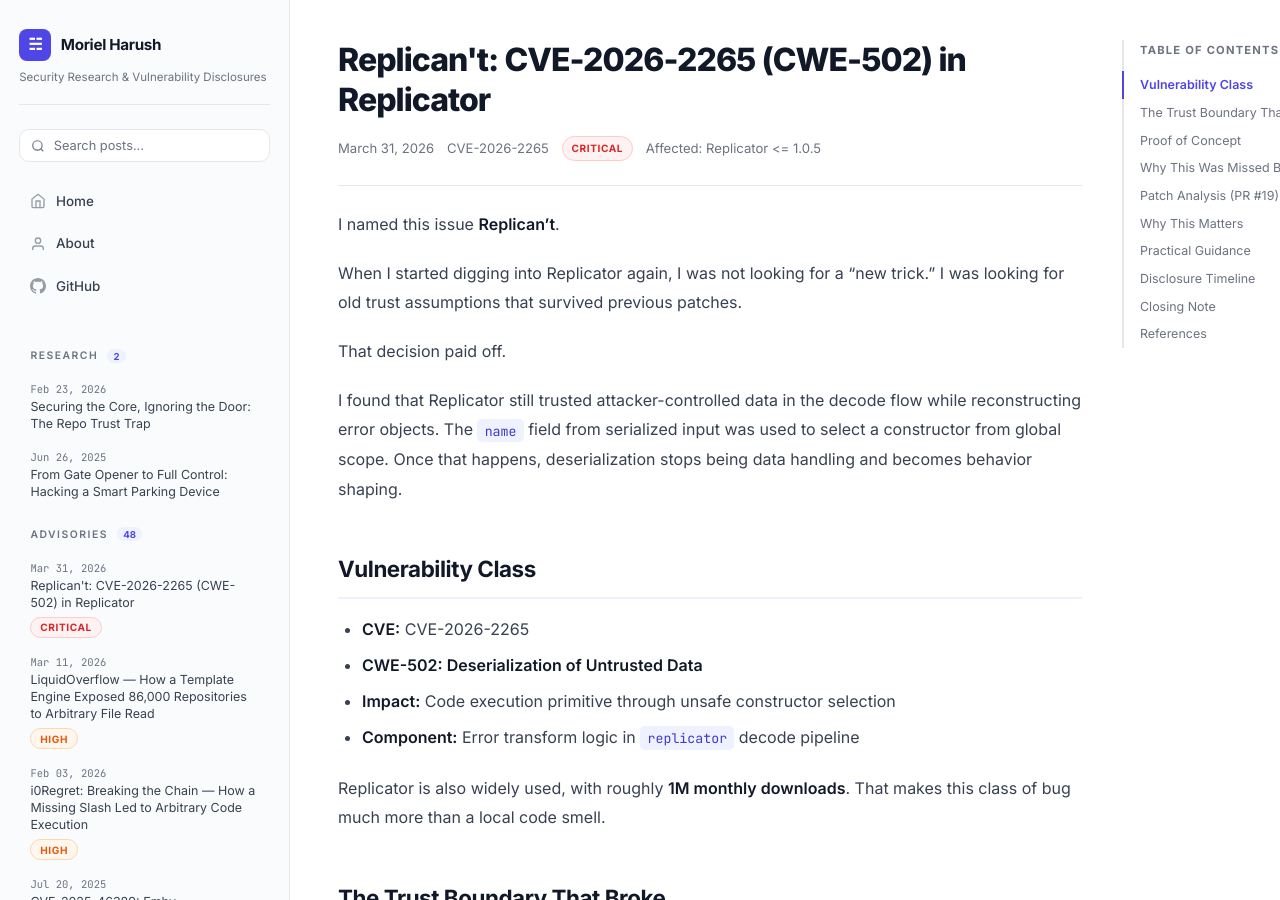
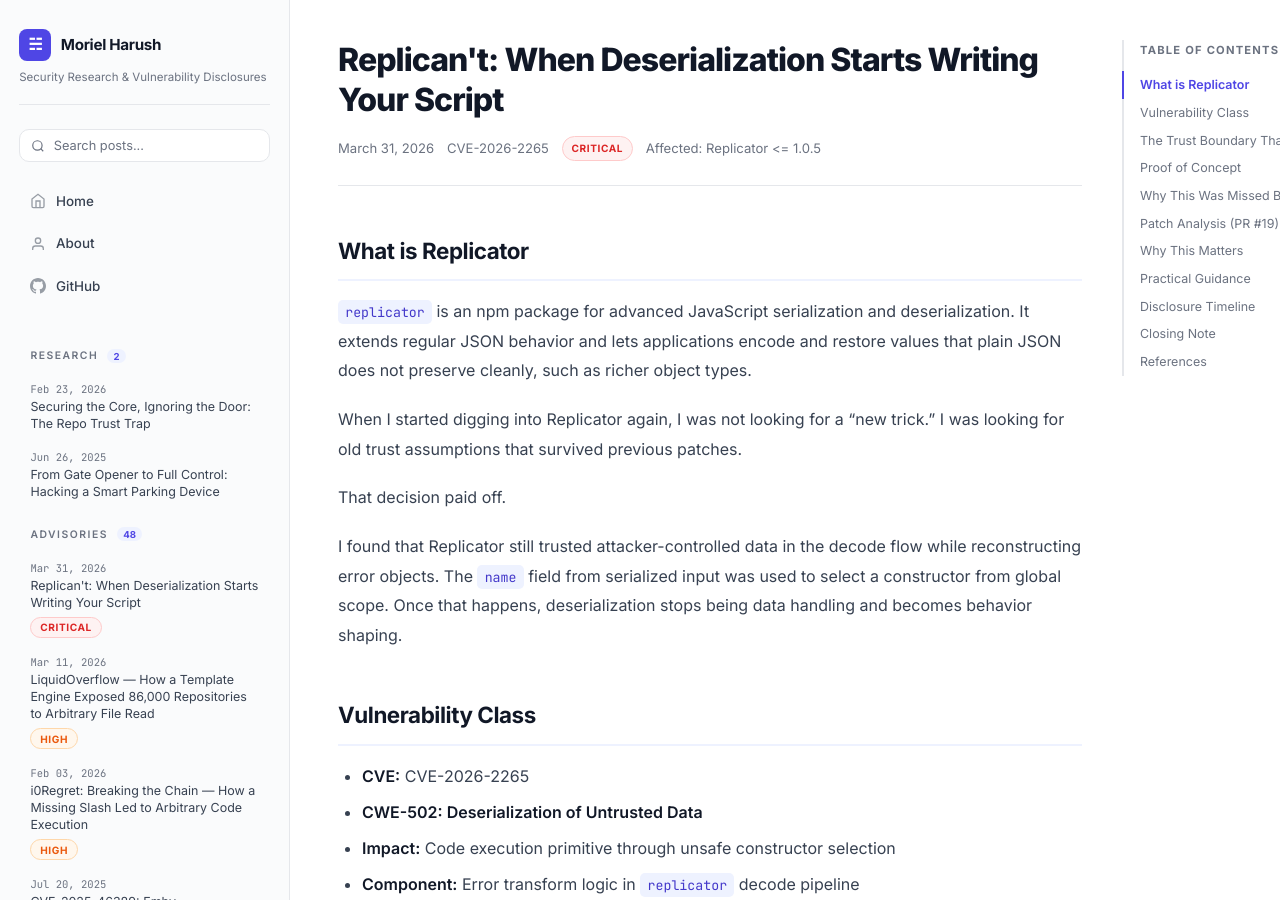
Before and after one commit to MorielHarush/morielharush.github.io, a Jekyll site: the page built from _posts/2026-03-31-cve-2026-2265-replicator-deserialization-of-untrusted-data.md, in a window 1280 px wide and 900 px high. Built offline with Jekyll 4.4.1, drawn with Linux system fonts in a browser that asks for light colours.

Commit message:
added CVE-2026-2265

```diff
--- a/_posts/2026-03-31-cve-2026-2265-replicator-deserialization-of-untrusted-data.md
+++ b/_posts/2026-03-31-cve-2026-2265-replicator-deserialization-of-untrusted-data.md
@@ -1,6 +1,6 @@
 ---
 layout: post
-title: "Replican't: CVE-2026-2265 (CWE-502) in Replicator"
+title: "Replican't: When Deserialization Starts Writing Your Script"
 date: 2026-03-31
 cve: "CVE-2026-2265"
 severity: "Critical"
@@ -8,7 +8,9 @@
 tags: ["CWE-502", "deserialization", "JavaScript", "supply-chain", "security-research"]
 ---
 
-I named this issue **Replican't**.
+## What is Replicator
+
+`replicator` is an npm package for advanced JavaScript serialization and deserialization. It extends regular JSON behavior and lets applications encode and restore values that plain JSON does not preserve cleanly, such as richer object types.
 
 When I started digging into Replicator again, I was not looking for a "new trick." I was looking for old trust assumptions that survived previous patches.
 
```
